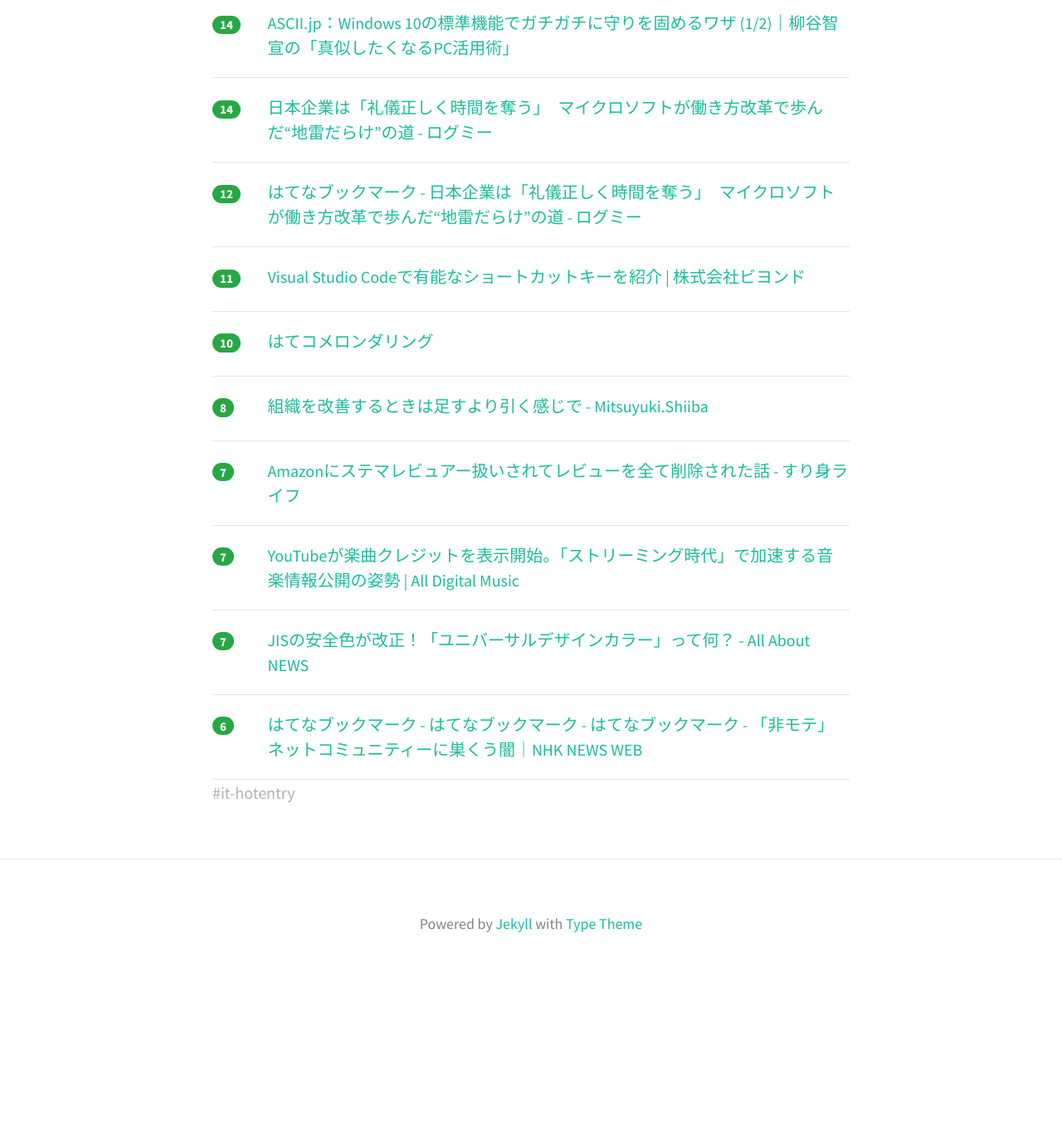
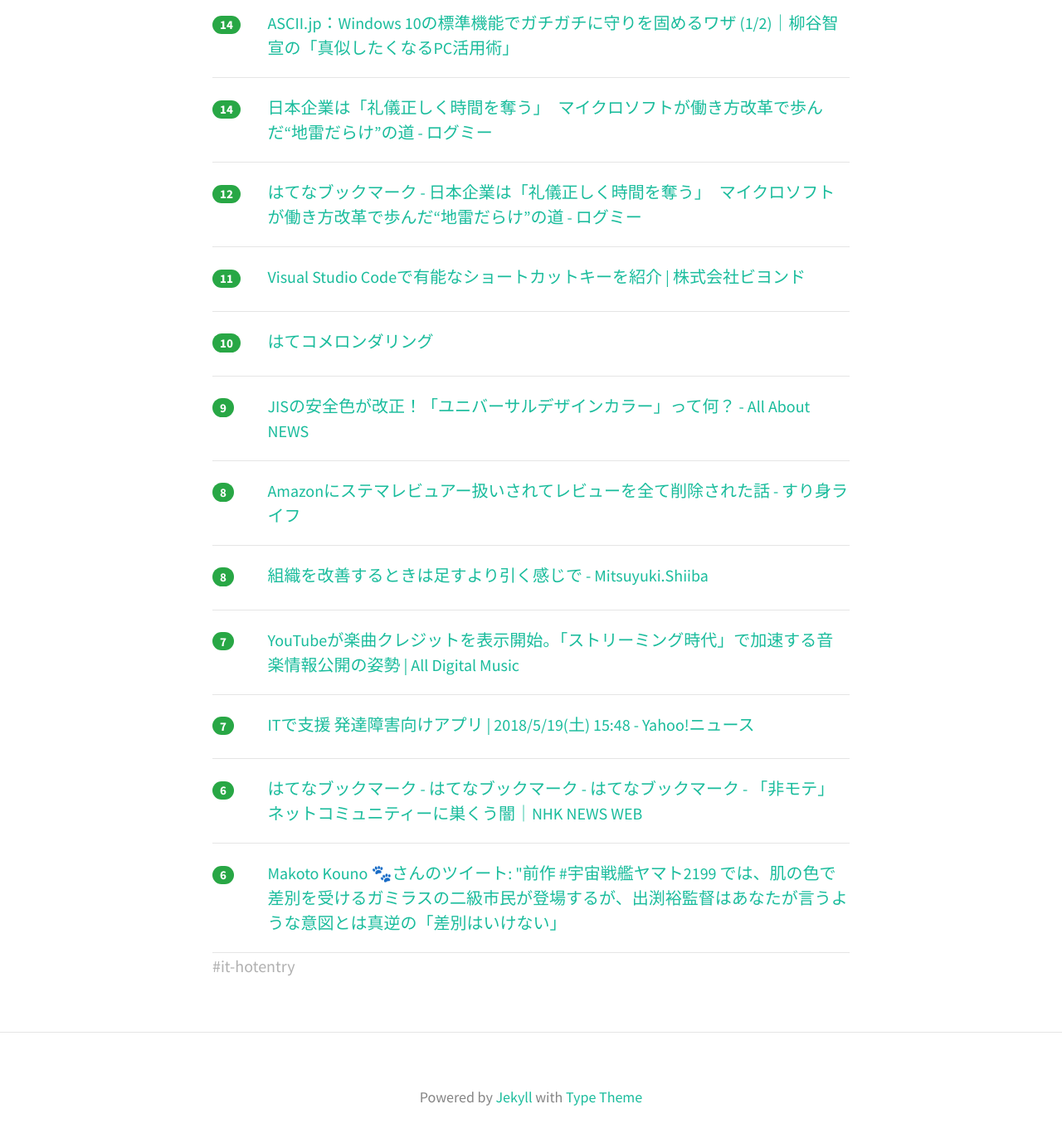
Before and after one commit to yatta47/hatena-matome-site, a Jekyll site: the page built from _posts/2018-05-20-hatena.md, in a window 1280 px wide and 1400 px high, scrolled down 843 px. Shown: the top 1372 px of the window at 83% size. Built offline with Jekyll 4.4.1, drawn with Linux system fonts in a browser that asks for light colours; nearby versions of some CDN libraries; before the commit the page ends 2034 px from its top, so only the background shows below that; some of the changed text lies outside the part shown.

Commit message:
Updated 2018-05-20

```diff
--- a/_posts/2018-05-20-hatena.md
+++ b/_posts/2018-05-20-hatena.md
@@ -1,13 +1,13 @@
 ---
 layout: post
 title:  "2018-05-20 はてぶIT"
-date:   2018-05-20 06:02:07
+date:   2018-05-20 07:02:29
 tags: [it-hotentry]
 ---
-15 件のデータあり
+17 件のデータあり
 
 <hr><div class="row">
-<div class="col-1"><span class="badge badge-pill badge-success h2">26</span></div>
+<div class="col-1"><span class="badge badge-pill badge-success h2">28</span></div>
 <div class="col-11"><a href='https://totoraj930.github.io/twi-png/' target='_blank'>TwI PNG - Twitter用PNG変換ツール</a></div>
 </div>
 <hr>
@@ -57,13 +57,18 @@ tags: [it-hotentry]
 </div>
 <hr>
 <div class="row">
-<div class="col-1"><span class="badge badge-pill badge-success h2">8</span></div>
-<div class="col-11"><a href='http://bufferings.hatenablog.com/entry/2018/05/19/130608' target='_blank'>組織を改善するときは足すより引く感じで - Mitsuyuki.Shiiba</a></div>
+<div class="col-1"><span class="badge badge-pill badge-success h2">9</span></div>
+<div class="col-11"><a href='https://news.allabout.co.jp/articles/o/24353/' target='_blank'>JISの安全色が改正！「ユニバーサルデザインカラー」って何？ - All About NEWS</a></div>
 </div>
 <hr>
 <div class="row">
-<div class="col-1"><span class="badge badge-pill badge-success h2">7</span></div>
+<div class="col-1"><span class="badge badge-pill badge-success h2">8</span></div>
 <div class="col-11"><a href='https://hnpn914.hatenablog.com/entry/amazon-review-ban' target='_blank'>Amazonにステマレビュアー扱いされてレビューを全て削除された話 - すり身ライフ</a></div>
+</div>
+<hr>
+<div class="row">
+<div class="col-1"><span class="badge badge-pill badge-success h2">8</span></div>
+<div class="col-11"><a href='http://bufferings.hatenablog.com/entry/2018/05/19/130608' target='_blank'>組織を改善するときは足すより引く感じで - Mitsuyuki.Shiiba</a></div>
 </div>
 <hr>
 <div class="row">
@@ -73,7 +78,7 @@ tags: [it-hotentry]
 <hr>
 <div class="row">
 <div class="col-1"><span class="badge badge-pill badge-success h2">7</span></div>
-<div class="col-11"><a href='https://news.allabout.co.jp/articles/o/24353/' target='_blank'>JISの安全色が改正！「ユニバーサルデザインカラー」って何？ - All About NEWS</a></div>
+<div class="col-11"><a href='https://news.yahoo.co.jp/pickup/6283084' target='_blank'>ITで支援 発達障害向けアプリ | 2018/5/19(土) 15:48 - Yahoo!ニュース</a></div>
 </div>
 <hr>
 <div class="row">
@@ -81,3 +86,8 @@ tags: [it-hotentry]
 <div class="col-11"><a href='http://b.hatena.ne.jp/entry/b.hatena.ne.jp/entry/b.hatena.ne.jp/entry/s/www3.nhk.or.jp/news/web_tokushu/2018_0518.html' target='_blank'>はてなブックマーク - はてなブックマーク - はてなブックマーク - 「非モテ」ネットコミュニティーに巣くう闇｜NHK NEWS WEB</a></div>
 </div>
 <hr>
+<div class="row">
+<div class="col-1"><span class="badge badge-pill badge-success h2">6</span></div>
+<div class="col-11"><a href='http://twitter.com/mkouno4/status/997720248424935425' target='_blank'>Makoto Kouno 🐾さんのツイート: "前作 #宇宙戦艦ヤマト2199 では、肌の色で差別を受けるガミラスの二級市民が登場するが、出渕裕監督はあなたが言うような意図とは真逆の「差別はいけない」</a></div>
+</div>
+<hr>
```
